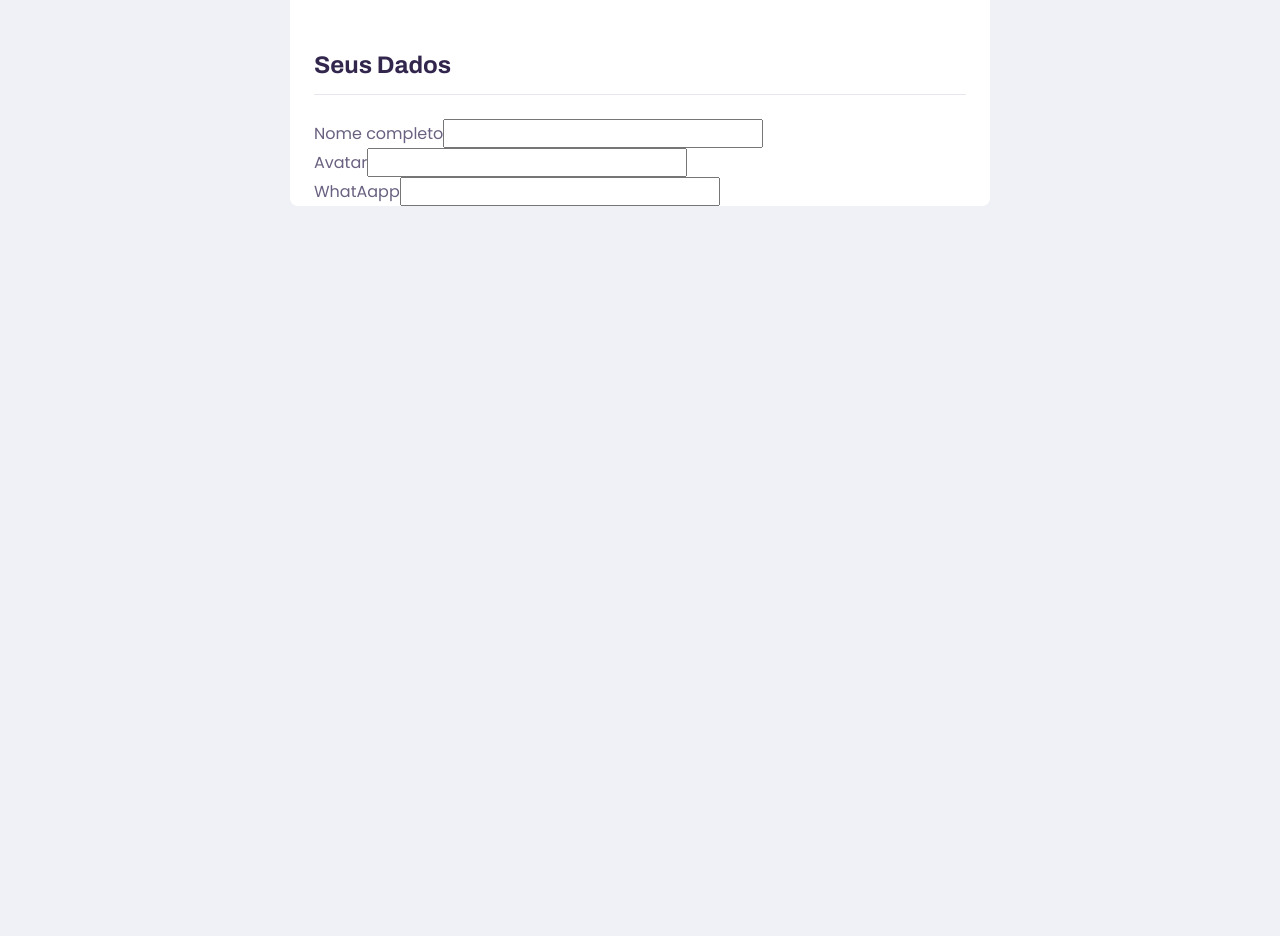
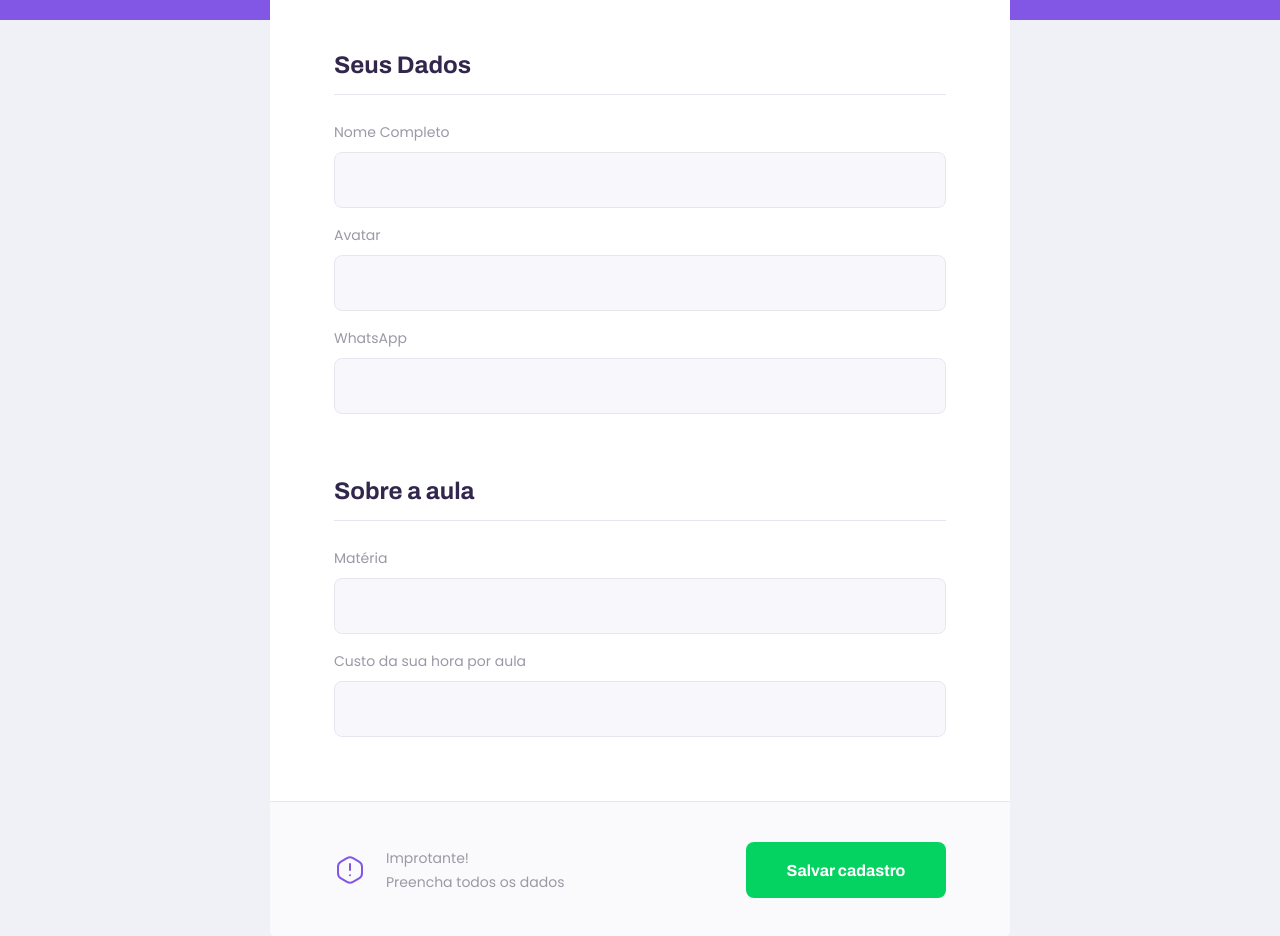
Before and after one commit to MarllonCampos/Next-level-week-Starter-FrontEnd-Web, a React (Create React App) app: page /give-classes in a window 1280 px wide. Shown: the part 320-1256 px from the top of the page. Before the commit the page ends 800 px from the top, so only its background shows below. Built offline with nearby package versions, Linux system fonts and the light colour scheme.

Commit message:
Criado novos fieldsets e dentro dele utilizando os novos components inputs como tambem estilizados a pagina dar aulas

```diff
--- a/src/components/Input/index.tsx
+++ b/src/components/Input/index.tsx
@@ -1,16 +1,17 @@
-import React, { FC } from "react";
+import React, { InputHTMLAttributes } from "react";
 import "./styles.css";
 
-interface InputProps {
+interface InputProps extends InputHTMLAttributes<HTMLInputElement>  {
+    name: string;
     label:string
 
 }
 
-const Input: React.FC<InputProps> = ({ label }) => {
+const Input: React.FC<InputProps> = ({ label, name, ...rest  }) => {
   return (
     <div className="input-block">
-      <label htmlFor="subject">{label}</label>
-      <input type="text" id="subject" />
+      <label htmlFor={name}>{label}</label>
+      <input type="text" id={name} {...rest} />
     </div>
   );
 };
--- a/src/components/Input/styles.css
+++ b/src/components/Input/styles.css
@@ -0,0 +1,34 @@
+.input-block {
+  position: relative;
+}
+
+.input-block + .input-block {
+  margin-top: 1.4rem;
+}
+
+.input-block label {
+  font-size: 1.4rem;
+}
+
+.input-block input {
+  width: 100%;
+  height: 5.6rem;
+  margin-top: 0.8rem;
+  border-radius: 0.8rem;
+  background: var(--color-input-background);
+  border: 1px solid var(--color-line-in-white);
+  outline: 0;
+  padding: 0 1.6rem;
+  font: 1.6rem Archivo;
+}
+
+.input-block:focus-within::after {
+  width: calc(100% - 3.2rem);
+  height: 2px;
+  content: "";
+  background: var(--color-primary-light);
+  position: absolute;
+  left: 1.6rem;
+  right: 1.6rem;
+  bottom: 0;
+}
--- a/src/pages/TeacherForm/index.tsx
+++ b/src/pages/TeacherForm/index.tsx
@@ -1,7 +1,9 @@
 import React from "react";
 import PageHeader from "../../components/PageHeader";
+import Input from "../../components/Input";
 
-import './styles.css'
+import warningIcon from "../../assets/images/icons/warning.svg";
+import "./styles.css";
 
 function TeacherForm() {
   return (
@@ -15,24 +17,24 @@
         <fieldset>
           <legend>Seus Dados</legend>
 
-          <div className="input-block">
-            <label htmlFor="name">Nome completo</label>
-            <input type="text" id="name" />
-          </div>
+          <Input name="subject" label="Nome Completo" />
+          <Input name="avatar" label="Avatar" />
+          <Input name="whatsapp" label="WhatsApp" />
+        </fieldset>
 
-          <div className="input-block">
-            <label htmlFor="avatar">Avatar</label>
-            <input type="text" id="avatar" />
-          </div>
-
-
-          <div className="input-block">
-            <label htmlFor="whatsapp">WhatAapp</label>
-            <input type="text" id="whatsapp" />
-          </div>
-
-
+        <fieldset>
+          <legend>Sobre a aula</legend>
+          <Input name="name" label="Matéria" />
+          <Input name="cost" label="Custo da sua hora por aula" />
         </fieldset>
+        <footer>
+          <p>
+            <img src={warningIcon} alt="Aviso importante" />
+            Improtante! <br />
+            Preencha todos os dados
+          </p>
+          <button type="button">Salvar cadastro</button>
+        </footer>
       </main>
     </div>
   );
--- a/src/pages/TeacherForm/styles.css
+++ b/src/pages/TeacherForm/styles.css
@@ -16,6 +16,11 @@
   padding-top: 6.4rem;
   overflow: hidden;
 }
+
+#page-teacher-form main label{
+  color: var(--color-text-complement);
+}
+
 
 #page-teacher-form main fieldset {
   border: 0;
@@ -38,6 +43,69 @@
   border-bottom: 1px solid var(--color-line-in-white);
 }
 
-#page-teacher-form main fieldset legend input {
+#page-teacher-form main footer {
+  padding: 4rem 2.4rem;
+  background: var(--color-box-footer);
+  border-top: 1px solid var(--color-line-in-white);
+  margin-top: 6.4rem;
+}
 
+#page-teacher-form main footer p {
+  display: flex;
+  align-items: center;
+  justify-content: center;
+  font-size: 1.4rem;
+  line-height: 2.4rem;
+  color: var(--color-text-complement);
 }
+
+#page-teacher-form main footer p img {
+  margin-right: 2rem;
+}
+#page-teacher-form main footer button {
+  width: 100%;
+  height: 5.6rem;
+  background: var(--color-secundary);
+  color: var(--color-button-text);
+  border: 0;
+  border-radius: 0.8rem;
+  cursor: pointer;
+  font: 700 1.6rem Archivo;
+  display: flex;
+  align-items: center;
+  justify-content: center;
+  text-decoration: none;
+  transition: background-color 0.2s;
+  margin-top: 3.2rem;
+}
+
+#page-teacher-form main footer button:hover {
+  background: var(--color-secundary-dark);
+}
+
+@media (min-width: 700px) {
+  #page-teacher-form {
+    max-width: 100vw;
+  }
+  #page-teacher-form .page-header .header-content {
+    margin-bottom: 0;
+  }
+  #page-teacher-form main fieldset {
+    padding: 0 6.4rem;
+  }
+
+  #page-teacher-form main footer {
+    padding: 4rem 6.4rem;
+    display: flex;
+    align-items: center;
+    justify-content: space-between;
+  }
+
+  #page-teacher-form main footer p {
+    justify-content: space-between;
+  }
+  #page-teacher-form main footer button {
+    width: 20rem;
+    margin-top: 0;
+  }
+}
--- a/src/pages/TeacherList/index.tsx
+++ b/src/pages/TeacherList/index.tsx
@@ -2,34 +2,24 @@
 import PageHeader from "../../components/PageHeader";
 import "./styles.css";
 import TeacherItem from "../../components/TeacherItem";
+import Input from "../../components/Input";
 
-function TeacherList(){
+function TeacherList() {
   return (
     <div id="page-teacher-list" className="container">
       <PageHeader title="Estes são os proffys disponíveis">
         <form id="search-teachers">
-          <div className="input-block">
-            <label htmlFor="subject">Matéria</label>
-            <input type="text" id="subject" />
-          </div>
-
-          <div className="input-block">
-            <label htmlFor="week_day">Dia da semana</label>
-            <input type="text" id="week_day" />
-          </div>
-
-          <div className="input-block">
-            <label htmlFor="time">Hora</label>
-            <input type="text" id="time" />
-          </div>
+          <Input name="subject" label="Matéria"  />
+          <Input name="week_day" label="Dia da semana" />
+          <Input type="time" name="time" label="hora" />
         </form>
       </PageHeader>
 
       <main>
-       <TeacherItem/>
-       <TeacherItem/>
-       <TeacherItem/>
-       <TeacherItem/>
+        <TeacherItem />
+        <TeacherItem />
+        <TeacherItem />
+        <TeacherItem />
       </main>
     </div>
   );
--- a/src/pages/TeacherList/styles.css
+++ b/src/pages/TeacherList/styles.css
@@ -11,40 +11,6 @@
   color: var(--color-text-in-primary);
 }
 
-#search-teachers .input-block {
-  position: relative;
-}
-
-#search-teachers .input-block + .input-block {
-  margin-top: 1.4rem;
-}
-
-#search-teachers .input-block label {
-  font-size: 1.4rem;
-}
-
-#search-teachers .input-block input {
-  width: 100%;
-  height: 5.6rem;
-  margin-top: 0.8rem;
-  border-radius: 0.8rem;
-  background: var(--color-input-background);
-  border: 1px solid var(--color-line-in-white);
-  outline: 0;
-  padding: 0 1.6rem;
-  font: 1.6rem Archivo;
-}
-
-#search-teachers .input-block:focus-within::after {
-  width: calc(100% - 3.2rem);
-  height: 2px;
-  content: "";
-  background: var(--color-primary-light);
-  position: absolute;
-  left: 1.6rem;
-  right: 1.6rem;
-  bottom: 0;
-}
 
 #page-teacher-list main {
   margin: 3.2rem auto;
```
